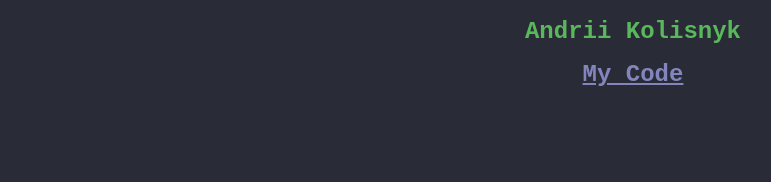
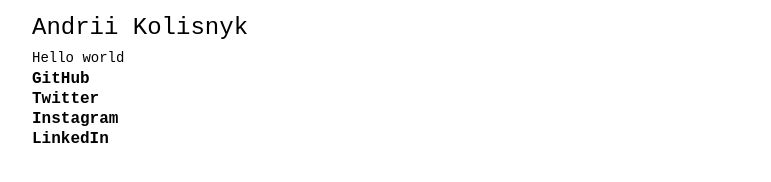
Before and after one commit to m00nst3r/m00nst3r.github.io, a plain HTML site: page index.html in a window 1280 px wide. Shown: the whole page, without its empty margins (7-778 px from the left). Drawn offline with Linux system fonts and the light colour scheme.

Commit message:
Change styles

```diff
--- a/index.html
+++ b/index.html
@@ -8,8 +8,18 @@
 </head>
 <body>
 <div class="content">
-  <h2>Andrii Kolisnyk</h2>
-  <h2><a href="https://github.com/m00nst3r">My Code</a></h2>
+  <header>Andrii Kolisnyk</header>
+  <article>
+    Hello world
+  </article>
+  <footer>
+    <ul>
+      <li><a href="https://github.com/m00nst3r">GitHub</a></li>
+      <li><a href="https://twitter.com/m00nster">Twitter</a></li>
+      <li><a href="https://instagram.com/developer.js">Instagram</a></li>
+      <li><a href="https://www.linkedin.com/in/andrii-kolisnyk-96289820">LinkedIn</a></li>
+    </ul>
+  </footer>
 </div>
 </body>
 </html>
--- a/style.css
+++ b/style.css
@@ -1,14 +1,40 @@
 body{
-  font-family: monospace, "sans-serif";
+  /* font-family: monospace, "sans-serif"; */
+  font-family: "Courier New";
   font-weight: 400;
-  font-size: 16px;
+  font-size: 14px;
   line-height: 1.45em;
-  color: #59B75C;
-  background-color: #292c36;
+  padding: 0 31px;
+  /* color: #59B75C; */
+  /* background-color: #292c36; */
 }
-div.content {
-  text-align: center;
-}
+
 div.content h2 a{
   color: #8485BC;
 }
+
+header {
+  font-weight: 400;
+  font-size: 24px;
+  padding: 10px 0;
+}
+
+footer a{
+  font-weight: bold;
+  color: black;
+  text-decoration: none;
+  font-size: 16px;
+}
+
+footer ul {
+  margin: 0;
+  padding: 0;
+}
+
+footer li {
+  list-style: none;
+}
+
+footer a:hover {
+  text-decoration: underline;
+}
```
